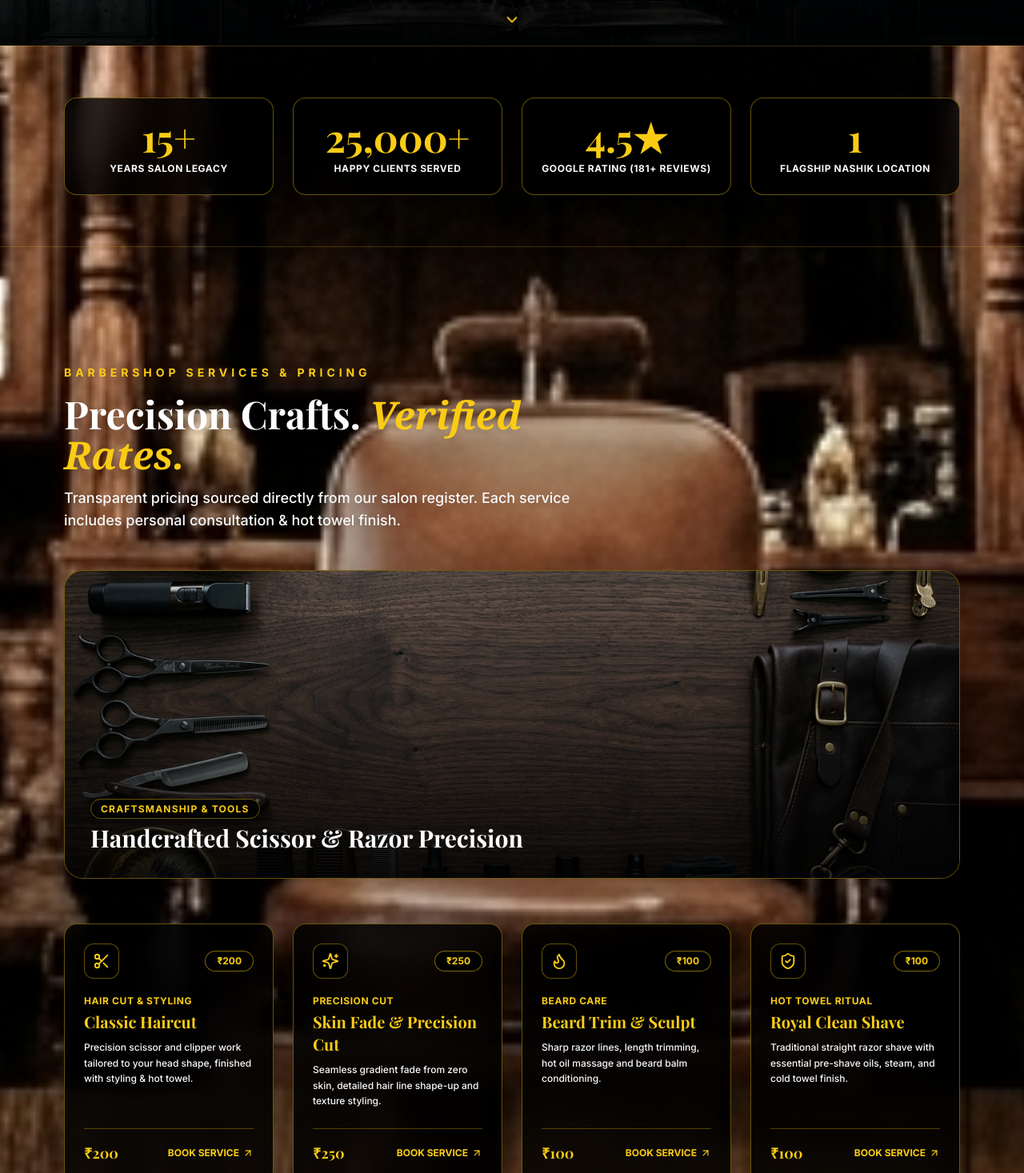
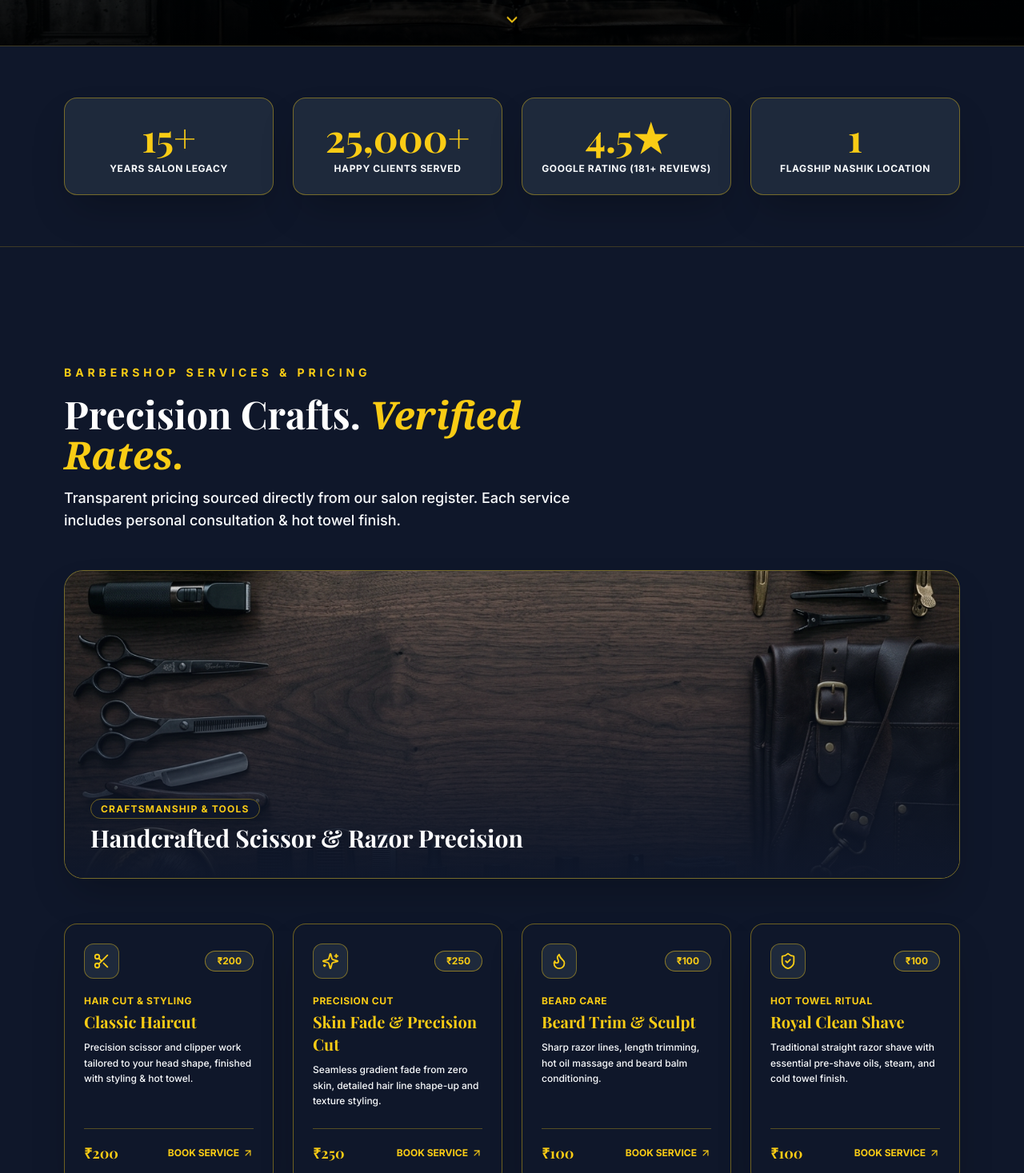
Before and after one commit to Chetan911n/hairport-salon-website, a Next.js app: page / in a window 1280 px wide. Shown: the part 743-2210 px from the top of the page at 80% size. Built offline with nearby package versions, Linux system fonts and the light colour scheme.

Commit message:
Removed continuous background image everywhere except Hero section, reverting rest of website to clean dark navy theme

```diff
--- a/app/layout.tsx
+++ b/app/layout.tsx
@@ -87,7 +87,7 @@ export default function RootLayout({ children }: { children: React.ReactNode })
       <body className="bg-[#0F172A] text-[#F8FAFC] font-body antialiased relative min-h-screen">
         <a
           href="#main-content"
-          className="sr-only focus:not-sr-only focus:fixed focus:top-4 focus:left-4 focus:z-[100] focus:bg-[#FACC15] focus:text-black focus:px-4 focus:py-2 focus:rounded"
+          className="sr-only focus:not-sr-only focus:fixed focus:top-4 focus:left-4 focus:z-[100] focus:bg-[#FACC15] focus:text-[#0F172A] focus:px-4 focus:py-2 focus:rounded"
         >
           Skip to content
         </a>
--- a/app/page.tsx
+++ b/app/page.tsx
@@ -1,4 +1,3 @@
-import Image from 'next/image';
 import Hero from '@/components/Hero';
 import Stats from '@/components/Stats';
 import Services from '@/components/Services';
@@ -13,21 +12,8 @@ import BookingCTA from '@/components/BookingCTA';
 
 export default function HomePage() {
   return (
-    <div className="relative w-full overflow-hidden">
-      {/* 5-Section Continuous Barbershop Scroll Background Image */}
-      <div className="absolute inset-0 w-full h-full pointer-events-none z-0">
-        <Image
-          src="/images/gentsbox_full_scroll_bg.png"
-          alt="THE HAIRPORT Luxury Barbershop Continuous Background"
-          fill
-          priority
-          unoptimized
-          className="object-cover object-top opacity-100"
-        />
-      </div>
-
-      <div className="relative z-10">
-        {/* 1. Hero Section */}
+    <>
+      {/* 1. Hero Section (Retains 8K Tom Ford Luxury Hero Background) */}
       <Hero />
 
       {/* 2. Animated Statistics Counters */}
@@ -59,7 +45,6 @@ export default function HomePage() {
 
       {/* 11. Final Booking CTA */}
       <BookingCTA />
-      </div>
-    </div>
+    </>
   );
 }
--- a/components/BookingCTA.tsx
+++ b/components/BookingCTA.tsx
@@ -5,10 +5,10 @@ import Reveal from './Reveal';
 
 export default function BookingCTA() {
   return (
-    <section className="border-t border-[#FACC15]/20 bg-transparent py-24 text-white">
+    <section className="border-t border-[#FACC15]/20 bg-[#0F172A] py-24 text-white">
       <div className="container-luxury text-center">
         <Reveal>
-          <div className="rounded-3xl border border-[#FACC15]/40 bg-black/80 p-12 md:p-16 shadow-2xl backdrop-blur-md">
+          <div className="rounded-3xl border border-[#FACC15]/40 bg-[#1E293B] p-12 md:p-16 shadow-2xl">
             <span className="eyebrow text-[#FACC15]">Reserve Your Chair</span>
             <h2 className="mx-auto max-w-2xl font-display text-4xl leading-tight text-white font-bold md:text-5xl">
               Your next great look starts with a <span className="text-[#FACC15] italic font-serif">booking.</span>
--- a/components/InstagramFeed.tsx
+++ b/components/InstagramFeed.tsx
@@ -13,12 +13,12 @@ const posts = [
 
 export default function InstagramFeed() {
   return (
-    <section className="border-t border-[#FACC15]/20 bg-transparent py-20 text-white">
+    <section className="border-t border-[#FACC15]/20 bg-[#0F172A] py-20 text-white">
       <div className="container-luxury">
         <Reveal className="flex flex-col md:flex-row md:items-end justify-between mb-12">
           <div>
             <span className="eyebrow text-[#FACC15]">Social Feed</span>
-            <h2 className="mt-2 font-display text-3xl md:text-4xl font-bold text-white drop-shadow-lg">
+            <h2 className="mt-2 font-display text-3xl md:text-4xl font-bold text-white">
               Follow Us <span className="text-[#FACC15] italic font-serif">@hairport_nashik</span>
             </h2>
           </div>
@@ -35,7 +35,7 @@ export default function InstagramFeed() {
         <div className="grid grid-cols-2 gap-4 md:grid-cols-4">
           {posts.map((post, i) => (
             <Reveal key={i} delay={i * 0.08}>
-              <div className="group relative h-64 w-full overflow-hidden rounded-2xl border border-[#FACC15]/40 bg-[#0F172A]/90 shadow-2xl backdrop-blur-md">
+              <div className="group relative h-64 w-full overflow-hidden rounded-2xl border border-[#FACC15]/40 bg-[#1E293B] shadow-2xl">
                 <Image
                   src={post.image}
                   alt={`Instagram Post ${i + 1}`}
--- a/components/Services.tsx
+++ b/components/Services.tsx
@@ -74,21 +74,21 @@ export const featuredServicesList = [
 
 export default function Services() {
   return (
-    <section className="border-t border-[#FACC15]/20 bg-transparent py-24 md:py-36 text-white" id="services">
+    <section className="border-t border-[#FACC15]/20 bg-[#0F172A] py-24 md:py-36 text-white" id="services">
       <div className="container-luxury">
         <Reveal className="max-w-2xl">
           <span className="eyebrow text-[#FACC15]">Barbershop Services &amp; Pricing</span>
-          <h2 className="mt-4 font-display text-4xl leading-tight text-white md:text-5xl font-bold drop-shadow-lg">
+          <h2 className="mt-4 font-display text-4xl leading-tight text-white md:text-5xl font-bold">
             Precision Crafts. <span className="text-[#FACC15] italic font-serif">Verified Rates.</span>
           </h2>
-          <p className="mt-4 text-[#F8FAFC] text-base md:text-lg font-medium leading-relaxed drop-shadow-md">
+          <p className="mt-4 text-[#F8FAFC] text-base md:text-lg font-medium leading-relaxed">
             Transparent pricing sourced directly from our salon register. Each service includes personal consultation &amp; hot towel finish.
           </p>
         </Reveal>
 
         {/* Tom Ford Dark Charcoal Flat-Lay Barber Tools Banner */}
         <Reveal delay={0.2} className="mt-12">
-          <div className="group relative overflow-hidden rounded-3xl border border-[#FACC15]/40 shadow-2xl bg-black/80 backdrop-blur-md">
+          <div className="group relative overflow-hidden rounded-3xl border border-[#FACC15]/40 shadow-2xl bg-[#1E293B]">
             <Image
               src="/images/hairport_tools_flatlay_tom_ford.jpg"
               alt="THE HAIRPORT Professional Barber Tools Craft"
@@ -96,9 +96,9 @@ export default function Services() {
               height={600}
               className="w-full h-64 sm:h-80 md:h-96 object-cover object-center transition-transform duration-700 group-hover:scale-105 opacity-95"
             />
-            <div className="absolute inset-0 bg-gradient-to-t from-black/80 via-black/30 to-transparent flex items-end p-8">
+            <div className="absolute inset-0 bg-gradient-to-t from-[#0F172A] via-[#0F172A]/40 to-transparent flex items-end p-8">
               <div>
-                <span className="text-xs font-bold uppercase tracking-widest text-[#FACC15] border border-[#FACC15]/40 bg-black/80 px-3 py-1 rounded-full">
+                <span className="text-xs font-bold uppercase tracking-widest text-[#FACC15] border border-[#FACC15]/40 bg-[#0F172A] px-3 py-1 rounded-full">
                   Craftsmanship &amp; Tools
                 </span>
                 <h3 className="mt-2 font-display text-2xl md:text-3xl font-bold text-white">
@@ -114,14 +114,13 @@ export default function Services() {
             const Icon = service.icon;
             return (
               <Reveal key={service.slug} delay={i * 0.06}>
-                {/* Frosted Dark Navy Box Fill over continuous background */}
-                <div className="group relative flex h-full flex-col justify-between overflow-hidden rounded-2xl border border-[#FACC15]/40 bg-black/85 p-6 shadow-2xl backdrop-blur-md transition-all duration-300 hover:-translate-y-2 hover:border-[#FACC15]">
+                <div className="group relative flex h-full flex-col justify-between overflow-hidden rounded-2xl border border-[#FACC15]/40 bg-[#0F172A] p-6 shadow-2xl transition-all duration-300 hover:-translate-y-2 hover:border-[#FACC15]">
                   <div>
                     <div className="flex items-center justify-between">
-                      <div className="flex h-11 w-11 items-center justify-center rounded-xl bg-black text-[#FACC15] border border-[#FACC15]/40">
+                      <div className="flex h-11 w-11 items-center justify-center rounded-xl bg-[#1E293B] text-[#FACC15] border border-[#FACC15]/40">
                         <Icon size={22} />
                       </div>
-                      <span className="rounded-full border border-[#FACC15]/50 bg-black px-3.5 py-1 text-xs font-bold text-[#FACC15]">
+                      <span className="rounded-full border border-[#FACC15]/50 bg-[#1E293B] px-3.5 py-1 text-xs font-bold text-[#FACC15]">
                         {service.price}
                       </span>
                     </div>
--- a/components/Stats.tsx
+++ b/components/Stats.tsx
@@ -11,12 +11,12 @@ const stats = [
 
 export default function Stats() {
   return (
-    <section className="border-t border-[#FACC15]/20 bg-transparent py-16 text-white">
+    <section className="border-t border-[#FACC15]/20 bg-[#0F172A] py-16 text-white">
       <div className="container-luxury">
         <div className="grid grid-cols-2 gap-6 lg:grid-cols-4">
           {stats.map((s, i) => (
             <Reveal key={s.label} delay={i * 0.08} className="text-center">
-              <div className="rounded-2xl border border-[#FACC15]/40 bg-black/80 p-6 shadow-2xl backdrop-blur-md transition-all hover:border-[#FACC15]">
+              <div className="rounded-2xl border border-[#FACC15]/40 bg-[#1E293B] p-6 shadow-2xl transition-all hover:border-[#FACC15]">
                 <div className="font-display text-4xl font-bold text-[#FACC15] md:text-5xl">
                   {s.value}
                 </div>
```
Also changed, not shown: components/About.tsx (+4 -4 lines), components/BookingProcess.tsx (+4 -5 lines), components/GroomingProducts.tsx (+3 -4 lines), components/Team.tsx (+4 -5 lines), components/Testimonials.tsx (+5 -6 lines). Lines whose indentation alone changed are shown as unchanged.
